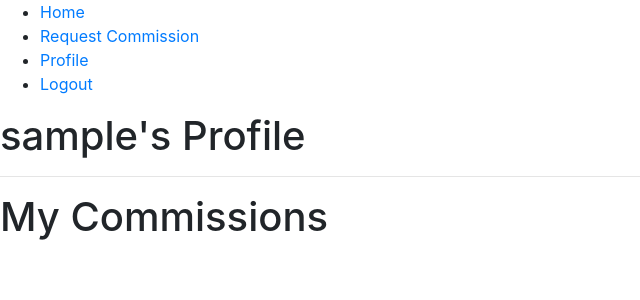
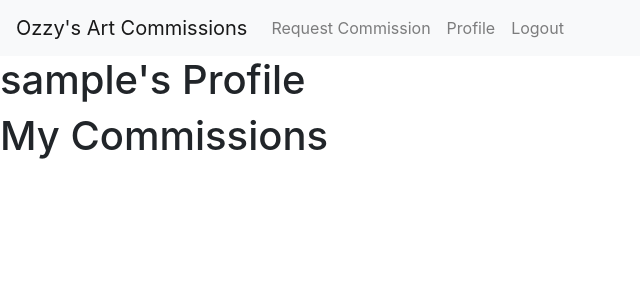
Before and after one commit to seakonn/milestone-four, a Django app: page /accounts/profile/ in a window 1280 px wide. Shown: the top 300 px of the page, without its empty margins (0-640 px from the left). Run offline with Django 3.2, Linux system fonts and the light colour scheme; the visitor is signed in with stand-in values (Sample User, id 1); data that the repository does not hold is empty; some libraries are stand-ins or nearby versions.

Commit message:
Added bootstrap navbar

```diff
--- a/templates/base.html
+++ b/templates/base.html
@@ -30,25 +30,60 @@ https://github.com/Code-Institute-Solutions/AuthenticationAndAuthorisation/tree/
 
   </head>
   <body>
-    <nav>
-      <ul>
-        <li><a href="{% url 'home' %}">Home</a></li>
-        {% if user.is_authenticated %}
-        <li><a href="{% url 'request_commission' %}">Request Commission</a></li>
-        <li><a href="{% url 'profile' %}">Profile</a></li>
-        <li><a href="{% url 'logout' %}">Logout</a></li>
-        {% else %}
-        <li><a href="{% url 'login' %}">Login</a></li>
-        <li><a href="{% url 'registration' %}">Register</a></li>
-        {% endif %}
-      </ul>
+    <!--
+    Bootstrap navbar code copied from:
+    https://getbootstrap.com/docs/4.5/components/navbar/#responsive-behaviors
+    -->
+
+    <nav class="navbar navbar-expand navbar-light bg-light">
+        <button class="navbar-toggler" type="button" data-toggle="collapse" data-target="#navbarTogglerDemo03" aria-controls="navbarTogglerDemo03" aria-expanded="false" aria-label="Toggle navigation">
+            <span class="navbar-toggler-icon"></span>
+        </button>
+        <a class="navbar-brand" href="{% url 'home' %}">Ozzy's Art Commissions</a>
+
+        <div class="collapse navbar-collapse" id="navbarTogglerDemo03">
+
+            <ul class="navbar-nav mr-auto mt-2 mt-lg-0">
+
+                {% if user.is_authenticated %}
+                <li class="nav-item">
+                    <a class="nav-link" href="{% url 'request_commission' %}">Request Commission</a>
+                </li>
+                <li class="nav-item">
+                    <a class="nav-link" href="{% url 'profile' %}">Profile</a>
+                </li>
+                <li class="nav-item">
+                    <a class="nav-link" href="{% url 'logout' %}">Logout</a>
+                </li>
+
+                {% else %}
+                <li class="nav-item">
+                    <a class="nav-link" href="{% url 'login' %}">Login</a>
+                </li>
+                <li class="nav-item">
+                    <a class="nav-link" href="{% url 'registration' %}">Register</a>
+                </li>
+
+                {% endif %}
+
+            </ul>
+
+        </div>
     </nav>
+
+
+
+
+
+
+
+
 
     <h1>
       {% block page_heading %} {% endblock %}
     </h1>
 
-    <hr />
+
     {% if messages %}
     <div>
       {% for message in messages %} {{ message }} {% endfor %}
```
